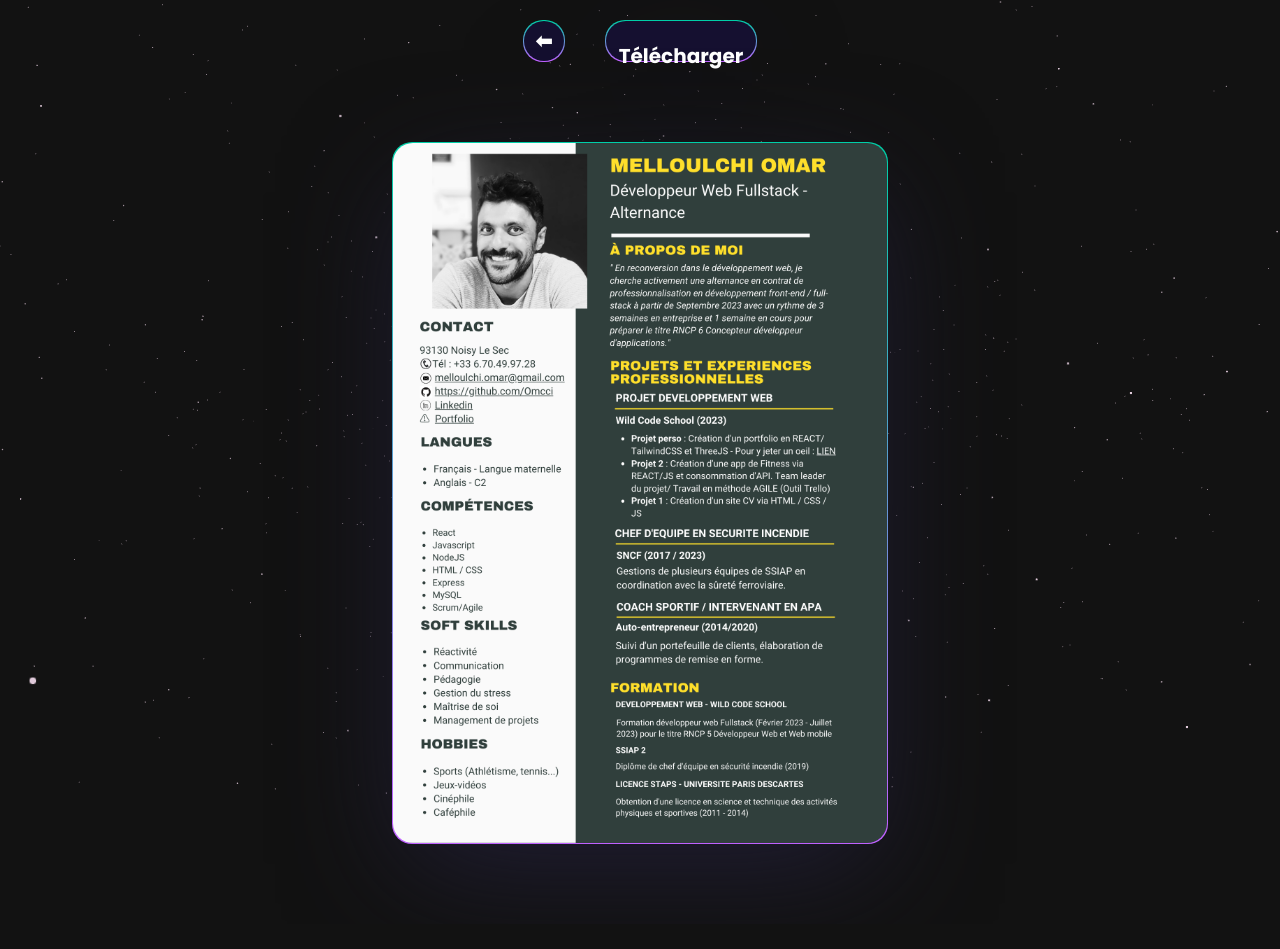
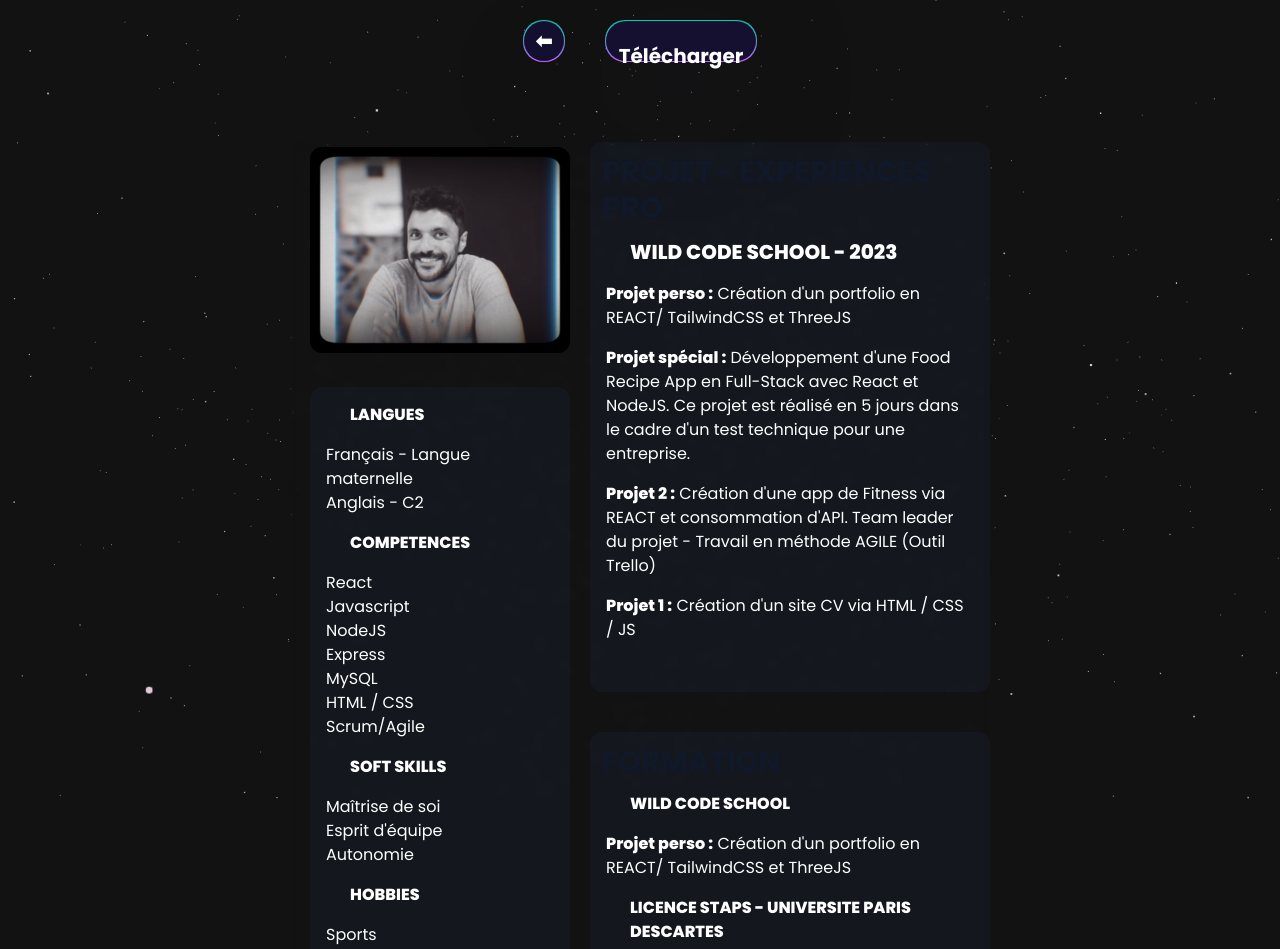
Before and after one commit to Omcci/3DPortfolio, a React (Vite) app: page /dashboard in a window 1280 px wide. Shown: the top 949 px of the page. Before the commit the page ends 924 px from the top, so only its background shows below. Built offline with nearby package versions, Linux system fonts and the light colour scheme.

Commit message:
started to customize dashboard

```diff
--- a/package.json
+++ b/package.json
@@ -16,6 +16,7 @@
     "maath": "^0.5.3",
     "react": "^18.2.0",
     "react-dom": "^18.2.0",
+    "react-draggable": "^4.4.5",
     "react-parallax": "^3.5.1",
     "react-parallax-tilt": "^1.7.139",
     "react-router-dom": "^6.11.1",
--- a/src/assets/index.js
+++ b/src/assets/index.js
@@ -50,6 +50,8 @@
 import hbetsmp4 from "./hbets.mp4"
 import hbetswebm from "./hbets.webm"
 import sass from "./sass.png"
+import pfolioimg from "./pfolioimg.jpg"
+
 
 export {
   logoo,
@@ -99,5 +101,6 @@
   moon,
   hbetsmp4,
   hbetswebm,
-  sass
+  sass,
+  pfolioimg
 };
--- a/src/pages/Dashboard.jsx
+++ b/src/pages/Dashboard.jsx
@@ -1,8 +1,19 @@
 import { Link, useNavigate } from "react-router-dom";
 import cv from "../assets/CVOmarMelloulchi.png";
 import { StarsCanvas } from "../components";
+import { pfolioimg } from "../assets";
+import Draggable from "react-draggable";
+import { useState } from "react";
 
 function Dashboard() {
+  const [currentPosition, setCurrentPosition] = useState({
+    xRate: 150,
+    yRate: 150,
+  });
+
+  const onDrag = (e, data) => {
+    setCurrentPosition({ xRate: data.lastX, yRate: data.lastY });
+  };
   const nav = useNavigate();
 
   const handleNav = () => {
@@ -10,6 +21,9 @@
   };
 
   return (
+    <div>
+      {" "}
+      <StarsCanvas />
       <div className="flex flex-row flex-wrap items-center justify-center">
         <div className="flex flex-row xl:flex-col w-full flex-wrap items-center justify-center">
           <div className="flex flex-row">
@@ -49,22 +63,124 @@
           {/* <div className="flex justify-center items-center m-12 ">
         </div> */}
 
-        <StarsCanvas />
-        <div className="flex flex-row">
-          {/* <div className="flex justify-start items-start w-[500px] h-[700px] rounded-[20px] bg-white sm:m-20">
-            <div className="bg-black w-[150px] h-[150px] m-10" >
-          Image
+          <div className="flex flex-row ">
+            <div className="flex flex-row w-[700px] h-[900px] rounded-xl sm:m-20 backdrop-blur-sm ">
+              <div className="flex flex-col w-full justify-center items-center   ">
+                {/* <Draggable
+                  position={{
+                    x: currentPosition.xRate,
+                    y: currentPosition.yRate,
+                  }}
+                  onDrag={onDrag}
+                > */}
+                  <div className=" w-[260px] h-[200px] bg-opacity-5 rounded bg-clip-padding backdrop-filter handle">
+                    <img className="rounded-xl " src={pfolioimg} alt="" />
                   </div>
-            <div className=" w-full h-full bg-green-950" >
-
+                {/* </Draggable>
+                <Draggable
+                  position={{
+                    x: currentPosition.xRate,
+                    y: currentPosition.yRate,
+                  }}
+                  onDrag={onDrag}
+                > */}
+                  <div className="w-[260px] mt-10 rounded-xl h-[650px]  bg-blue-500 bg-opacity-5 bg-clip-padding backdrop-filter">
+                    <p class="mt-4 mx-10 text-md font-extrabold "> LANGUES </p>
+                    <p class="m-4  ">
+                      <ul>
+                        <li>Français - Langue maternelle </li>
+                        <li>Anglais - C2</li>
+                      </ul>{" "}
+                    </p>
+                    <p class="mx-10 text-md font-extrabold "> COMPETENCES</p>
+                    <p class="m-4  ">
+                      <ul>
+                        <li>React</li>
+                        <li>Javascript</li>
+                        <li>NodeJS</li>
+                        <li>Express</li>
+                        <li>MySQL</li>
+                        <li>HTML / CSS</li>
+                        <li>Scrum/Agile</li>
+                      </ul>
+                    </p>
+                    <p class="mx-10 text-md font-extrabold "> SOFT SKILLS </p>
+                    <p class="m-4  ">
+                      <ul>
+                        <li>Maîtrise de soi</li>
+                        <li>Esprit d'équipe</li>
+                        <li>Autonomie</li>
+                      </ul>
+                    </p>
+                    <p class="mx-10 text-md font-extrabold "> HOBBIES </p>
+                    <p class="m-4  ">
+                      <ul>
+                        <li>Sports</li>
+                        <li>Jeux-vidéo</li>
+                        <li>Cinéphile</li>
+                        <li>Caféphile</li>
+                      </ul>
+                    </p>
                   </div>
-          </div> */}
-          <div className="green-pink-gradient p-[1px] rounded-[20px] shadow-card m-5 sm:m-20">
+                {/* </Draggable> */}
+              </div>
+              <div className="flex flex-col w-full">
+                <div className=" w-[400px] h-[550px]  bg-blue-500 bg-opacity-5 backdrop-blur-xl rounded-xl bg-clip-padding backdrop-filter">
+                  <h1 class="m-3 text-4xl font-extrabold leading-none tracking-tight text-gray-900 md:text-2xl lg:text-3xl dark:text-white">
+                    PROJET - EXPERIENCES PRO
+                  </h1>
+                  <p class="mx-10 text-2xl font-extrabold md:text-xl lg:text-1xl">
+                    {" "}
+                    WILD CODE SCHOOL - 2023
+                  </p>
+                  <p class="m-4  ">
+                    <span className="font-extrabold">Projet perso :</span>{" "}
+                    Création d'un portfolio en REACT/ TailwindCSS et ThreeJS{" "}
+                  </p>
+                  <p class="m-4  ">
+                    <span className="font-extrabold">Projet spécial :</span>{" "}
+                    Développement d'une Food Recipe App en Full-Stack avec React
+                    et NodeJS. Ce projet est réalisé en 5 jours dans le cadre
+                    d'un test technique pour une entreprise.{" "}
+                  </p>
+                  <p class="m-4  ">
+                    <span className="font-extrabold">Projet 2 :</span> Création
+                    d'une app de Fitness via REACT et consommation d'API. Team
+                    leader du projet - Travail en méthode AGILE (Outil Trello)
+                  </p>{" "}
+                  <p class="m-4  ">
+                    <span className="font-extrabold">Projet 1 :</span> Création
+                    d'un site CV via HTML / CSS / JS
+                  </p>
+                </div>
+                <div className=" w-[400px] h-[300px] mt-10  rounded-xl  bg-blue-500 bg-opacity-5">
+                  {" "}
+                  <h1 class="m-3 text-4xl font-extrabold leading-none tracking-tight text-gray-900 md:text-2xl lg:text-3xl dark:text-white">
+                    FORMATION
+                  </h1>
+                  <p class="mx-10 text-md font-extrabold "> WILD CODE SCHOOL</p>
+                  <p class="m-4  ">
+                    <span className="font-extrabold">Projet perso :</span>{" "}
+                    Création d'un portfolio en REACT/ TailwindCSS et ThreeJS{" "}
+                  </p>
+                  <p class="mx-10 text-md font-extrabold ">
+                    {" "}
+                    LICENCE STAPS - UNIVERSITE PARIS DESCARTES
+                  </p>
+                  <p class="m-4  ">
+                    Obtention d'une licence en science et technique des
+                    activités physiques et sportives (2011 - 2014){" "}
+                  </p>
+                </div>
+              </div>
+            </div>
+            {/* <div className="green-pink-gradient p-[1px] rounded-[20px] shadow-card m-5 sm:m-20">
             <img
               src={cv}
               alt="CvOmar"
               className="xl:h-[700px] rounded-[20px]"
             />
+          </div> */}
           </div>
         </div>
       </div>
```
Also changed, not shown: src/assets/pfolioimg.jpg (added), 1 other file (tests, documents, lock files or other folders). Lines whose indentation alone changed are shown as unchanged.
